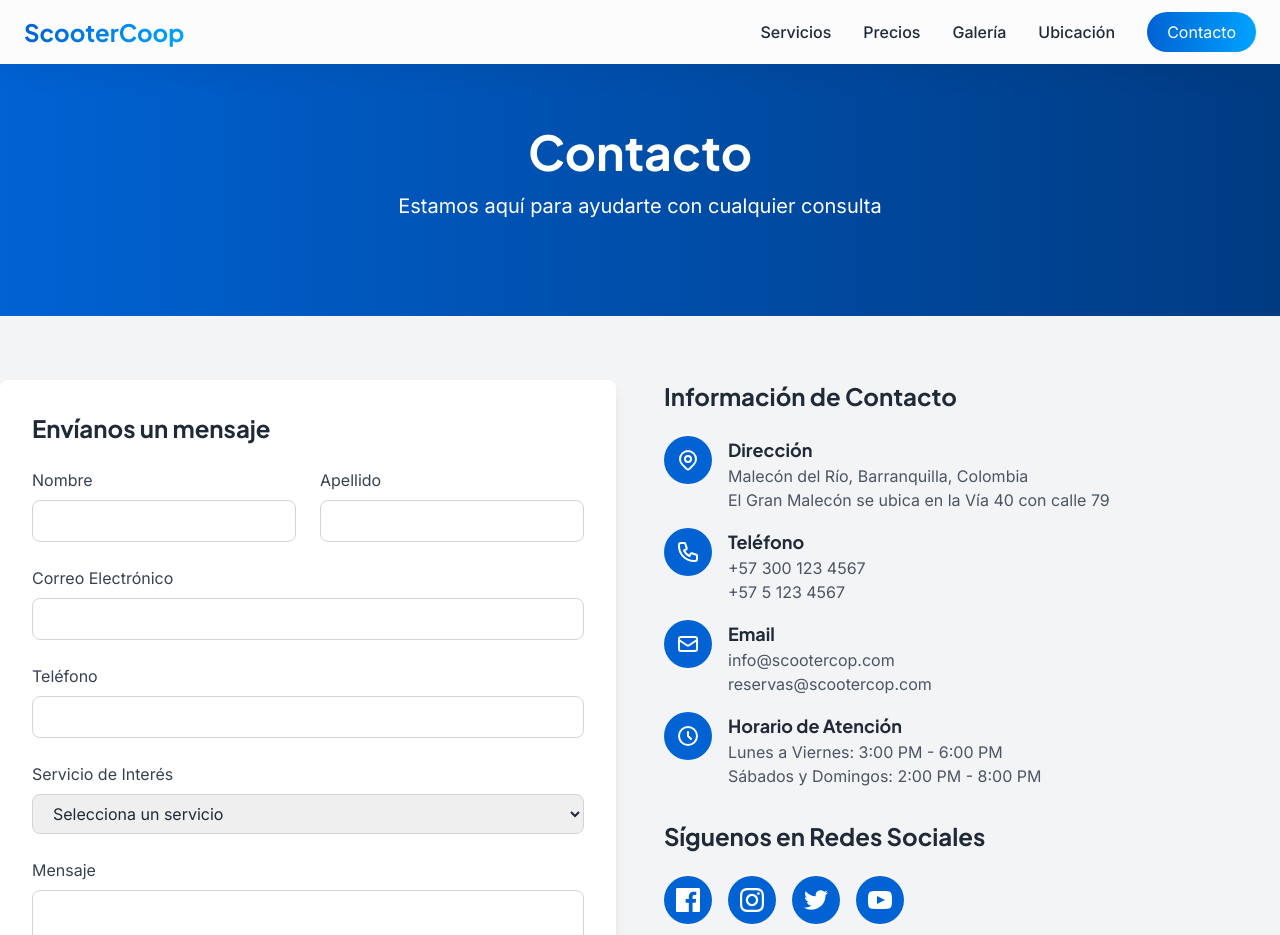
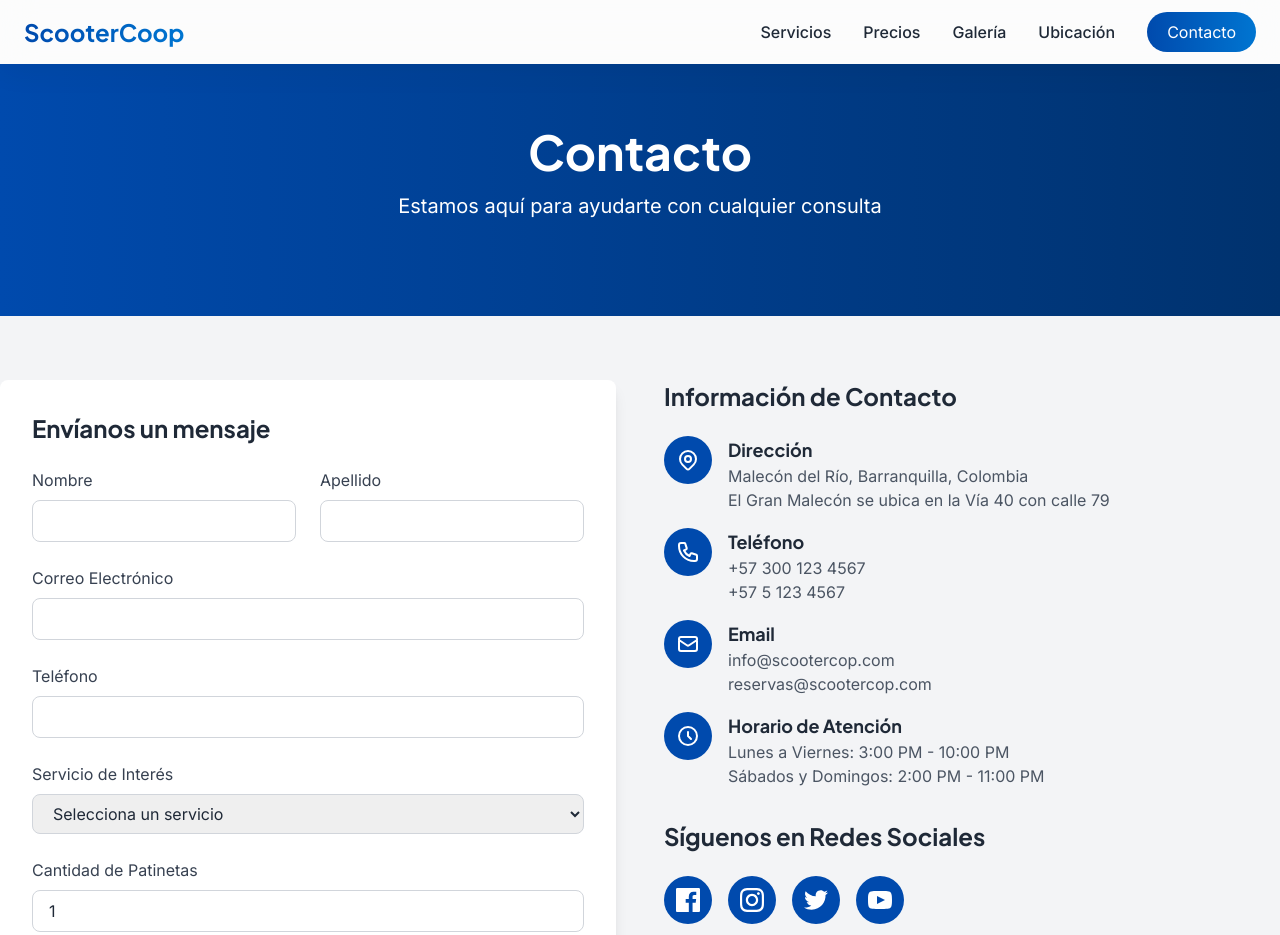
Before and after one commit to TriggerXZ/ScooterCoop, an Astro site: page /contacto in a window 1280 px wide. Shown: the top 935 px of the page. Built offline with nearby package versions, Linux system fonts and the light colour scheme; Astro itself is replaced by a stand-in of ours.

Commit message:
feat(contact-form): add quantity field to contact form
Update the contact form to include a "Cantidad de Patinetas" field for users to specify the number of scooters they are interested in. This change enhances the form's functionality by capturing additional user input.

refactor(styles): update color scheme and gradients

Modify the primary, secondary, and accent colors in the Tailwind config and global CSS to improve visual consistency and branding.

style(ubicacion): adjust image centering in location page

Add object-center class to the map image in the location page to ensure proper centering of the image within its container.

chore(index): replace scroll indicator with logo

Replace the scroll indicator in the hero section with a small logo for better branding and visual appeal.

docs(contacto): update business hours

Update the business hours in the contact page to reflect the new operating hours.

```diff
--- a/src/pages/contacto.astro
+++ b/src/pages/contacto.astro
@@ -53,6 +53,10 @@ import Layout from '../layouts/Layout.astro';
                 <option value="grupo">Tour grupal</option>
                 <option value="evento">Evento especial</option>
               </select>
+            </div>
+            <div>
+              <label for="cantidad" class="block text-gray-700 mb-2">Cantidad de Patinetas</label>
+              <input type="number" id="cantidad" name="cantidad" min="1" value="1" class="w-full px-4 py-2 border border-gray-300 rounded-lg focus:outline-none focus:ring-2 focus:ring-primary">
             </div>
             <div>
               <label for="mensaje" class="block text-gray-700 mb-2">Mensaje</label>
@@ -115,8 +119,8 @@ import Layout from '../layouts/Layout.astro';
                 </div>
                 <div>
                   <h3 class="font-bold text-lg">Horario de Atención</h3>
-                  <p class="text-gray-600">Lunes a Viernes: 3:00 PM - 6:00 PM</p>
-                  <p class="text-gray-600">Sábados y Domingos: 2:00 PM - 8:00 PM</p>
+                  <p class="text-gray-600">Lunes a Viernes: 3:00 PM - 10:00 PM</p>
+                  <p class="text-gray-600">Sábados y Domingos: 2:00 PM - 11:00 PM</p>
                 </div>
               </div>
             </div>
--- a/src/pages/index.astro
+++ b/src/pages/index.astro
@@ -55,12 +55,18 @@ import Animation from '../components/Animation.astro';
       </Animation>
 
       <!-- Indicador de scroll mejorado con animación avanzada -->
-      <div class="absolute bottom-12 left-1/2 transform -translate-x-1/2 hidden md:flex flex-col items-center">
-        <div class="w-7 h-12 border-2 border-white/40 rounded-full flex justify-center pt-1 backdrop-blur-sm relative overflow-hidden group shadow-[0_0_15px_rgba(255,255,255,0.1)]">
-          <div class="w-1.5 h-1.5 bg-white rounded-full animate-bounce-slow relative z-10 shadow-[0_0_5px_rgba(255,255,255,0.5)]"></div>
-          <div class="absolute inset-0 bg-gradient-to-b from-white/10 to-white/5 opacity-0 group-hover:opacity-100 transition-all duration-500"></div>
+
+
+      <!-- Logo pequeño al final del hero -->
+      <Animation animation="fade-up" delay={800} duration={1000}>
+        <div class="absolute bottom-4 left-1/2 transform -translate-x-1/2 w-24 h-auto">
+          <img
+            src="/logo.png"
+            alt="ScooterCoop Logo"
+            class="w-full h-auto object-contain filter drop-shadow-[0_0_8px_rgba(255,255,255,0.6)] opacity-85 hover:opacity-100 transition-all duration-300"
+          />
         </div>
-      </div>
+      </Animation>
     </div>
   </section>
 
--- a/src/pages/ubicacion.astro
+++ b/src/pages/ubicacion.astro
@@ -17,7 +17,7 @@ import Layout from '../layouts/Layout.astro';
       <div class="bg-white p-6 rounded-lg shadow-lg mb-12">
         <!-- Mapa estático de ubicación -->
         <div class="bg-gray-200 h-96 rounded-lg overflow-hidden">
-          <img src="/mapa.jpg" alt="Mapa de ubicación en el Malecón del Río, Barranquilla" class="w-full h-full object-cover">
+          <img src="/mapa.jpg" alt="Mapa de ubicación en el Malecón del Río, Barranquilla" class="w-full h-full object-cover object-center">
         </div>
       </div>
 
--- a/src/scripts/contact-form.js
+++ b/src/scripts/contact-form.js
@@ -31,6 +31,7 @@ document.addEventListener('DOMContentLoaded', function() {
             email: formData.get('email'),
             telefono: formData.get('telefono'),
             servicio: formData.get('servicio'),
+            cantidad: formData.get('cantidad'),
             mensaje: formData.get('mensaje')
           })
         })
--- a/src/styles/global.css
+++ b/src/styles/global.css
@@ -3,8 +3,8 @@
 @tailwind utilities;
 
 :root {
-  --primary-gradient: linear-gradient(to right, #0062D3, #00A3FF);
-  --accent-gradient: linear-gradient(to right, #00A3FF, #00E0FF);
+  --primary-gradient: linear-gradient(to right, #004AAD, #0075D1);
+  --accent-gradient: linear-gradient(to right, #0075D1, #00B8E0);
   --card-blur: blur(16px);
   --neomorphism-shadow: 8px 8px 16px #e0e0e0, -8px -8px 16px #ffffff;
 }
@@ -82,5 +82,5 @@ h3 {
 }
 
 ::-webkit-scrollbar-thumb:hover {
-  background: #0062D3;
+  background: #004AAD;
 }
--- a/tailwind.config.mjs
+++ b/tailwind.config.mjs
@@ -4,11 +4,11 @@ export default {
   theme: {
     extend: {
       colors: {
-        'primary': '#0062D3',
-        'secondary': '#00A3FF',
-        'accent': '#00E0FF',
+        'primary': '#004AAD',
+        'secondary': '#0075D1',
+        'accent': '#00B8E0',
         'light-blue': '#E6F7FF',
-        'dark-blue': '#003B82',
+        'dark-blue': '#00326E',
         'white': '#ffffff',
         'gray': {
           100: '#f3f4f6',
```
Also changed, not shown: public/mapa.jpg.
